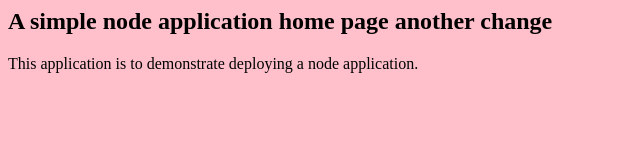
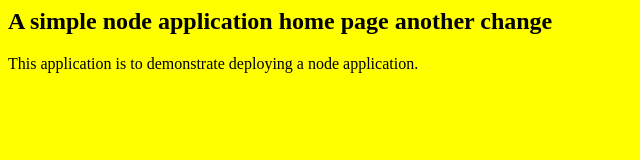
Before and after one commit to kimi940620/node_ckq, a website: page index.html in a window 1280 px wide. Shown: the whole page, without its empty margins (0-640 px from the left). Drawn offline with Linux system fonts and the light colour scheme.

Commit message:
Yellow now

```diff
--- a/index.html
+++ b/index.html
@@ -1,7 +1,7 @@
 <!DOCTYPE>
 <html>
 <head><title>Basic Node App</title></head>
-<body style="background-color:pink">
+<body style="background-color:yellow">
  <h2>A simple node application home page another change</h2>
  <p>This application is to demonstrate deploying a node application.</p>
 </body>
```
